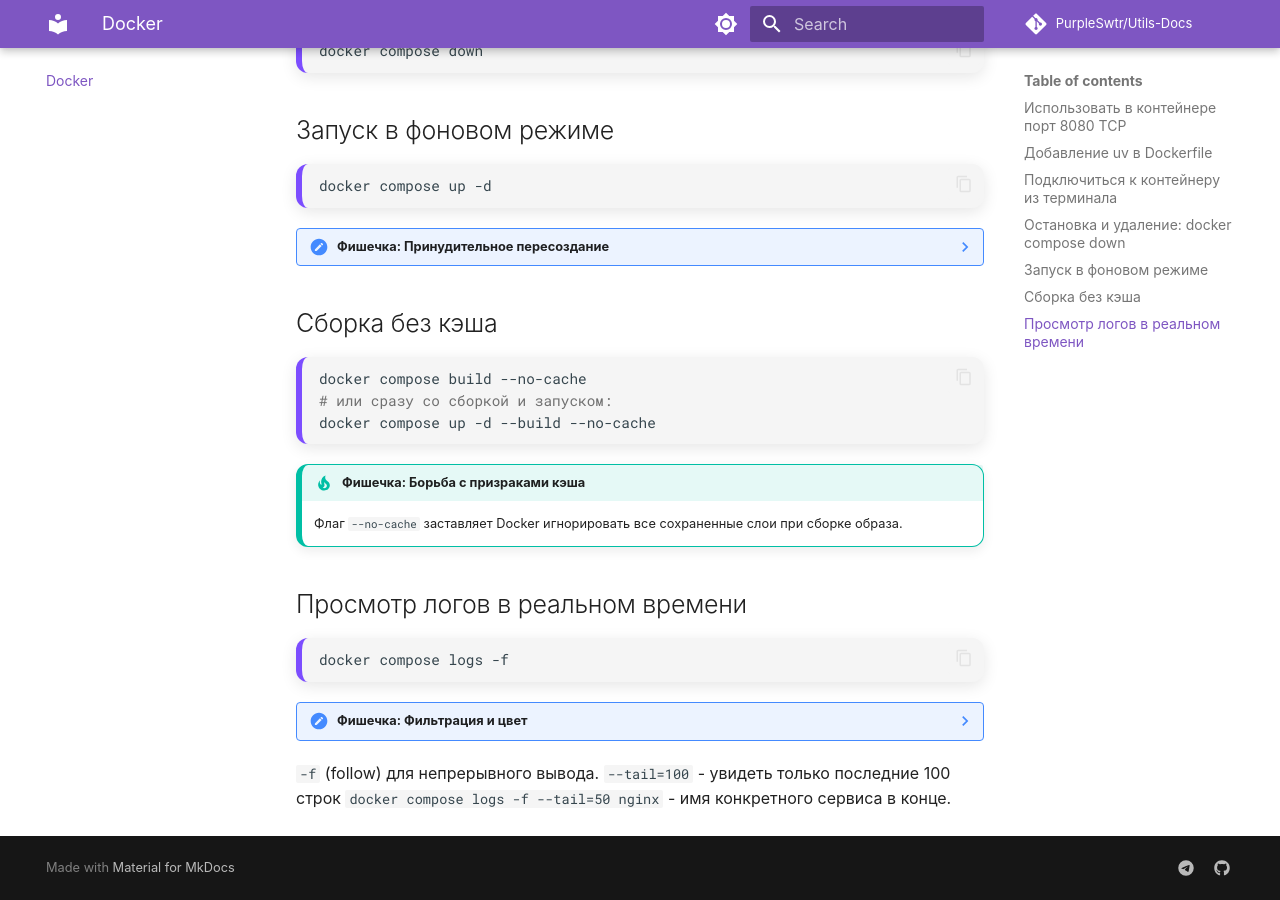
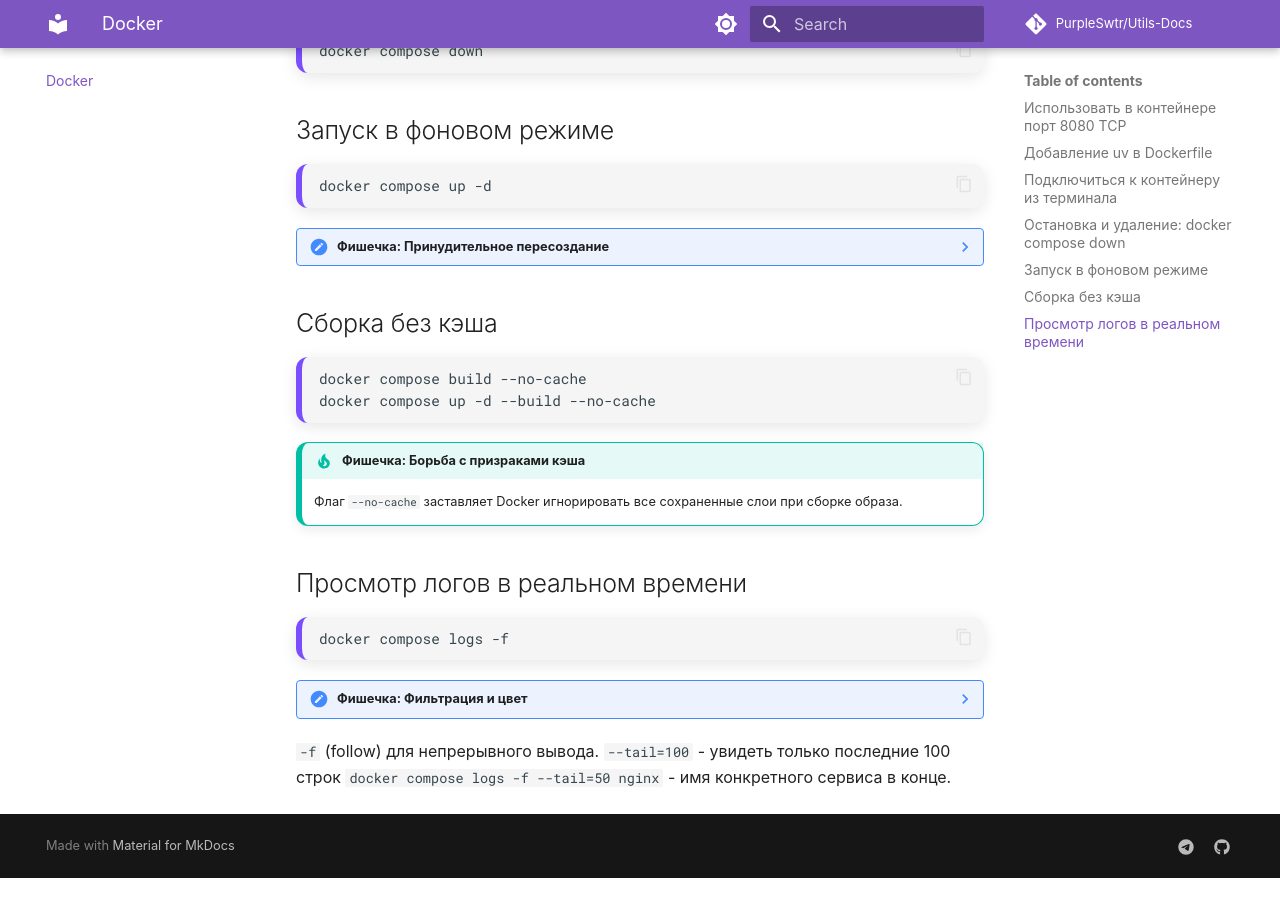
Before and after one commit to PurpleSwtr/Utils-Docs, an MkDocs documentation site: the page built from docs/Docker/index.md, in a window 1280 px wide and 900 px high, scrolled down 868 px. Built offline with MkDocs 1.6.1 and Material for MkDocs 9.7.7, drawn with Linux system fonts in a browser that asks for light colours; comment, search, counter and statistics services are not loaded; after the commit the page ends 1746 px from its top, so only the background shows below that.

````diff
--- a/docs/Docker/index.md
+++ b/docs/Docker/index.md
@@ -45,7 +45,6 @@
 
 ```bash
 docker compose build --no-cache
-# или сразу со сборкой и запуском:
 docker compose up -d --build --no-cache
 ```
 
````
